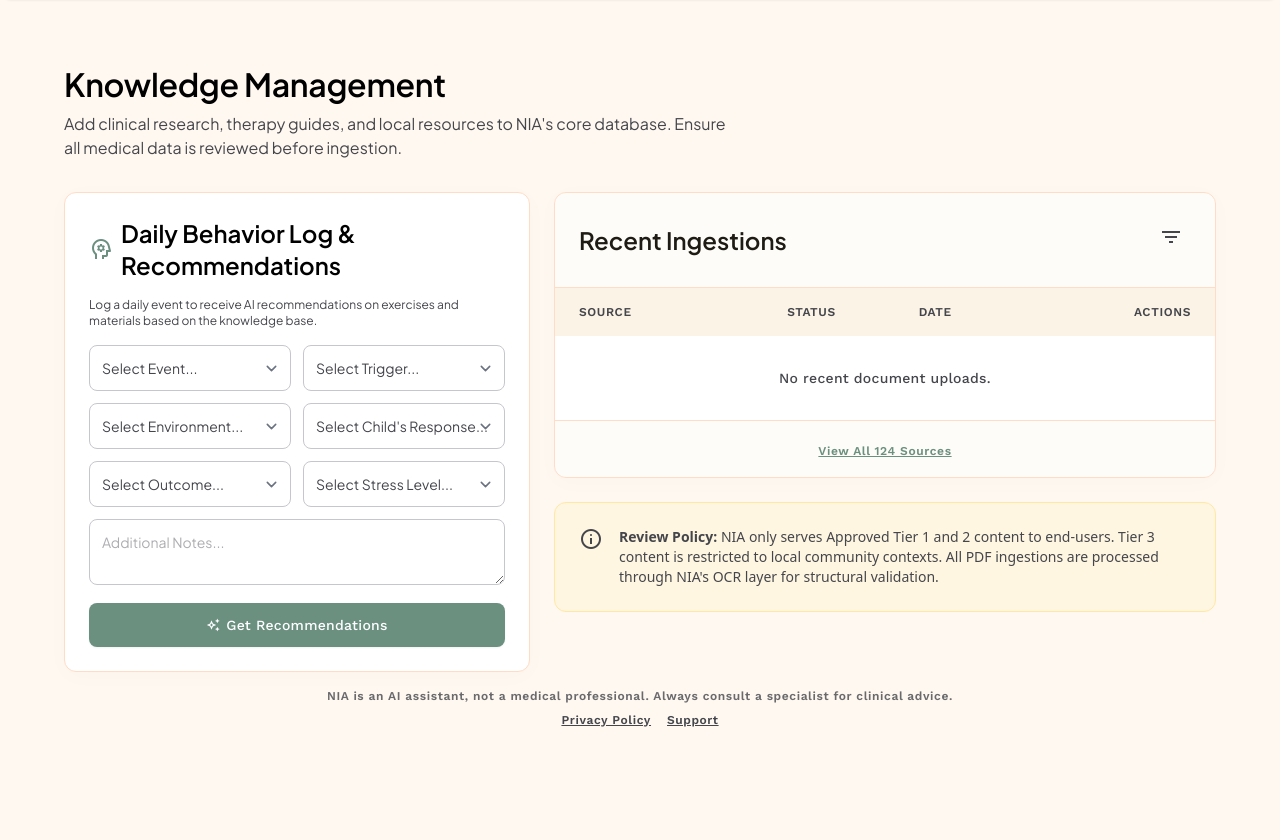
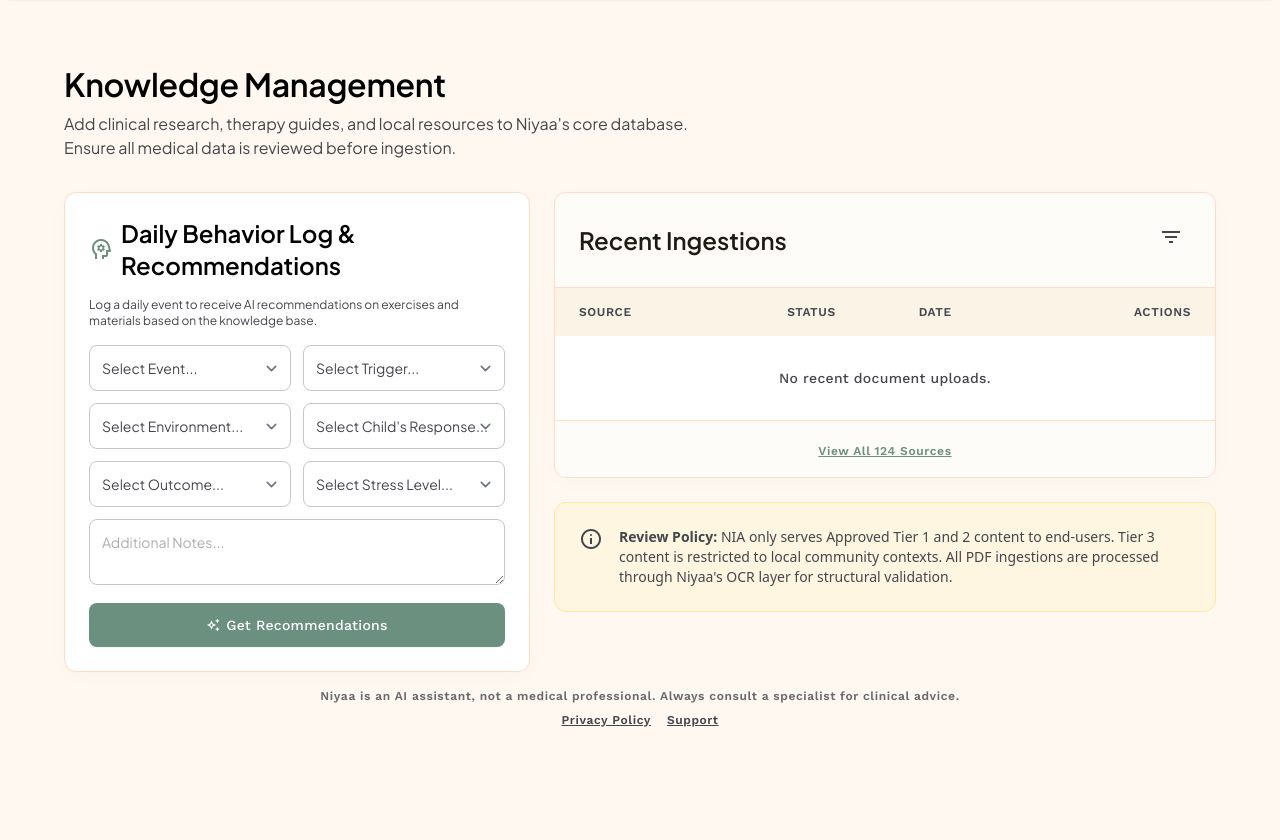
Before and after one commit to antonie-riziki/NeuroNest, a Django app: template NIA/templates/knowledge_graph.html in a window 1280 px wide. Shown: the part 48-888 px from the top of the page. Run offline with Django 5.2, Linux system fonts and the light colour scheme; the template is opened without the code that fills it, so the values that code supplies are empty; some libraries are stand-ins or nearby versions.

Commit message:
Use Niyaa consistently in application copy

```diff
--- a/NIA/templates/child_profile.html
+++ b/NIA/templates/child_profile.html
@@ -322,7 +322,7 @@
                         <span class="material-symbols-outlined" data-icon="chat_bubble"
                             style="font-variation-settings: 'FILL' 1;">chat_bubble</span>
                     </div>
-                    <span class="font-label-md text-label-md text-on-surface text-center">Open NIA Chat</span>
+                    <span class="font-label-md text-label-md text-on-surface text-center">Open Niyaa Chat</span>
                 </button>
                 <button
                     class="flex flex-col items-center justify-center p-6 bg-safe-white rounded-xl border border-warm-peach hover:bg-secondary-container transition-all group pillow-shadow">
@@ -345,7 +345,7 @@
         <!-- Footer Component -->
         <footer
             class="w-full flex flex-col items-center gap-2 pt-4 pb-20 px-margin-mobile bg-transparent opacity-80 mb-4">
-            <p class="font-label-sm text-label-sm text-on-surface-variant text-center">NIA is an AI assistant, not a
+            <p class="font-label-sm text-label-sm text-on-surface-variant text-center">Niyaa is an AI assistant, not a
                 medical professional. Always consult a specialist for clinical advice.</p>
             <div class="flex gap-4">
                 <a class="font-label-sm text-label-sm text-on-surface-variant underline hover:text-primary"
--- a/NIA/templates/knowledge_graph.html
+++ b/NIA/templates/knowledge_graph.html
@@ -176,7 +176,7 @@
         <section class="py-8">
             <h1 class="font-headline-lg text-headline-lg text-primary">Knowledge Management</h1>
             <p class="font-body-md text-body-md text-on-surface-variant mt-2 max-w-2xl">
-                Add clinical research, therapy guides, and local resources to NIA's core database. Ensure all medical
+                Add clinical research, therapy guides, and local resources to Niyaa's core database. Ensure all medical
                 data is reviewed before ingestion.
             </p>
         </section>
@@ -275,7 +275,7 @@
 
                     <!-- Response area -->
                     <div id="search-result-container" class="hidden border border-warm-peach rounded-lg p-3 bg-surface-container-low/40 text-sm space-y-2 animate-fade-in max-h-[300px] overflow-y-auto custom-scrollbar">
-                        <p class="font-bold text-calm-teal">NIA Recommendations:</p>
+                        <p class="font-bold text-calm-teal">Niyaa Recommendations:</p>
                         <p id="search-result-text" class="text-on-surface leading-relaxed whitespace-pre-line"></p>
                     </div>
                 </div>
@@ -391,7 +391,7 @@
                     <p class="text-xs md:text-sm text-on-surface-variant">
                         <strong>Review Policy:</strong> NIA only serves Approved Tier 1 and 2 content to end-users. Tier
                         3 content is restricted to local community contexts. All PDF ingestions are processed through
-                        NIA's OCR layer for structural validation.
+                        Niyaa's OCR layer for structural validation.
                     </p>
                 </div>
             </div>
@@ -400,7 +400,7 @@
     <!-- Footer Section -->
     <footer class="w-full flex flex-col items-center gap-2 pt-4 pb-20 px-margin-mobile">
         <p class="font-label-sm text-label-sm text-center text-on-surface-variant opacity-80">
-            NIA is an AI assistant, not a medical professional. Always consult a specialist for clinical advice.
+            Niyaa is an AI assistant, not a medical professional. Always consult a specialist for clinical advice.
         </p>
         <div class="flex gap-4">
             <a class="font-label-sm text-label-sm text-on-surface-variant underline hover:text-primary" href="#">Privacy
```
Also changed, not shown: NIA/templates/chatbot.html (+5 -5 lines), README.md.
